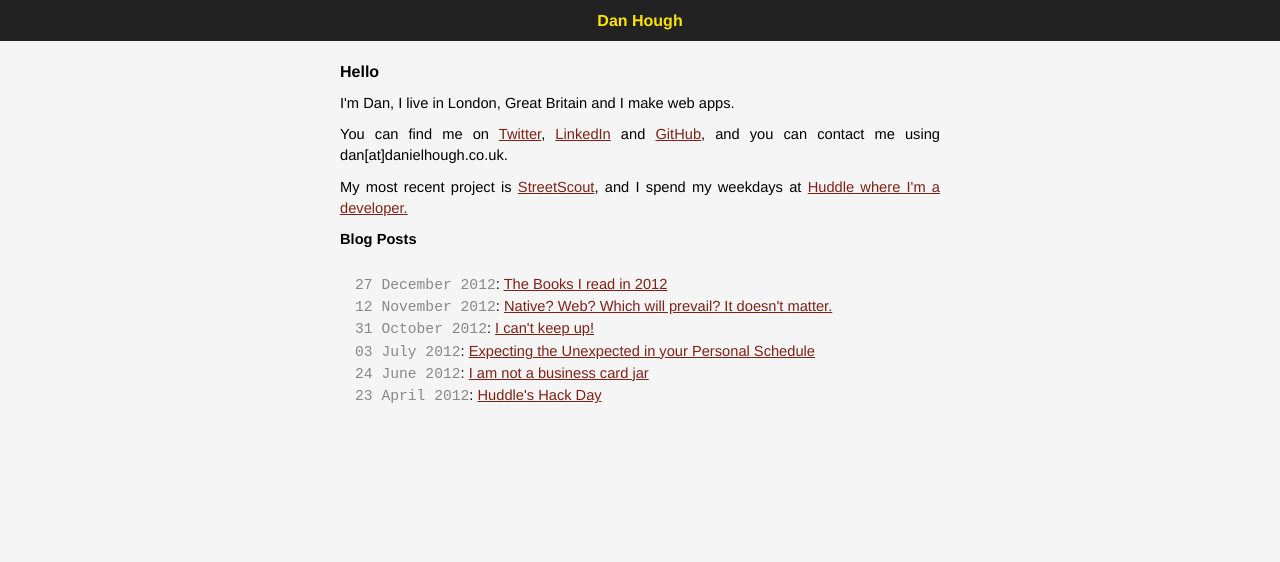
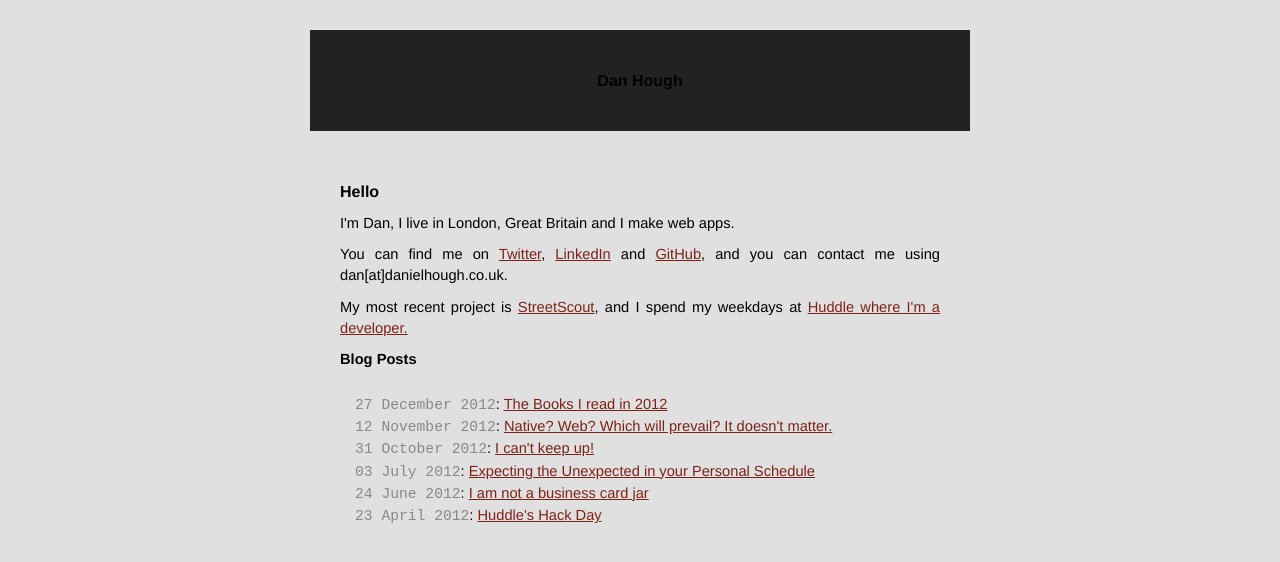
Before and after one commit to basicallydan/danhough.com, a Jekyll site: the page built from index.html, in a window 1280 px wide. Shown: the top 562 px of the page. Built offline with Jekyll 4.4.1, drawn with Linux system fonts in a browser that asks for light colours.

Commit message:
Style updates

```diff
--- a/css/main.css
+++ b/css/main.css
@@ -50,7 +50,7 @@ table {
 body {
   font:11pt helvetica,arial,sans-serif;
   line-height:16pt;
-  background-color:whiteSmoke;
+  background-color:#e0e0e0;
 }
 
 a.thumbnail img {
@@ -64,7 +64,7 @@ img {
 
 h1.title a {
   text-decoration:none;
-  color:#FFE303;
+  color:#020202;
 }
 
 h1 {
@@ -86,9 +86,10 @@ h3 {
 }
 
 div.header {
-  width:100%;
+  max-width:600px;
+  padding:30px;
   text-align:center;
-  margin:0 0 20px 0;
+  margin:30px auto 10px auto;
   background-color:#222;
   display:block;
   overflow:hidden;
@@ -103,6 +104,7 @@ div.header h1.title {
 }
 
 .container {
+  padding:30px;
   margin: 0 auto;
   max-width:600px;
   position:relative;
```
